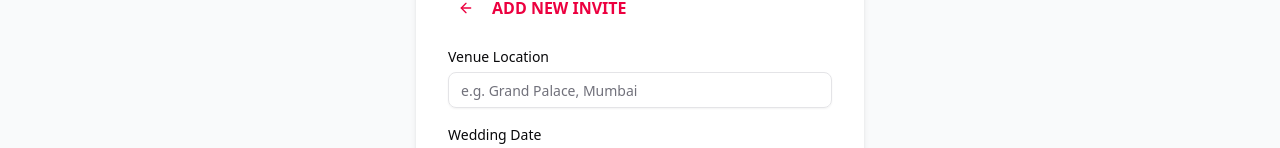
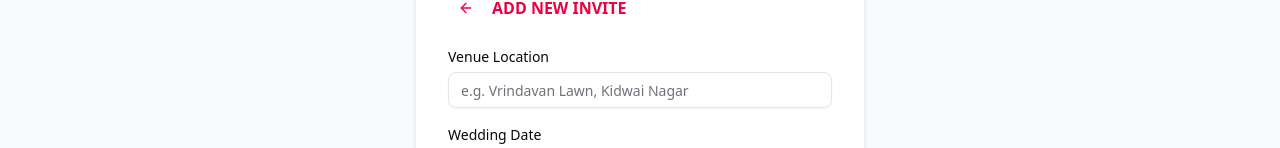
Before and after one commit to theadarsh1m/ShaadiCrasher, a React (Vite) app: page /create in a window 1280 px wide. Shown: the part 261-409 px from the top of the page. Built offline with nearby package versions, Linux system fonts and the light colour scheme; no server answers.

Commit message:
added date checks, toast for popups

```diff
--- a/package.json
+++ b/package.json
@@ -20,6 +20,7 @@
     "motion": "^12.23.24",
     "react": "^19.2.0",
     "react-dom": "^19.2.0",
+    "react-hot-toast": "^2.6.0",
     "react-router-dom": "^7.9.6",
     "tailwind-merge": "^3.4.0",
     "tailwindcss": "^4.1.17"
--- a/src/App.jsx
+++ b/src/App.jsx
@@ -1,6 +1,7 @@
 import React, { useEffect, useState } from "react";
 import { BrowserRouter as Router, Routes, Route } from "react-router-dom";
 import { Navigate } from "react-router-dom";
+import { Toaster } from "react-hot-toast";
 
 import Navbar from "./components/Navbar";
 import Hero from "./components/Hero";
@@ -11,7 +12,6 @@ import { useAuth } from "./context/AuthContext";
 import CreatePage from "./pages/CreatePage";
 
 export default function App() {
-
   const { user, loading } = useAuth(); // getting from authContext
 
   if (loading) {
@@ -43,6 +43,18 @@ export default function App() {
   return (
     <Router>
       <Navbar user={user} />
+      <Toaster
+        position="top-center"
+        reverseOrder={false}
+        toastOptions={{
+          duration: 4000,
+          style: {
+            background: "#f43f5e",
+            color: "white",
+            fontWeight: "bold",
+          },
+        }}
+      />
       <Routes>
         {/* if user show feed */}
         <Route path="/" element={user ? <Navigate to="/feed" /> : <Hero />} />
--- a/src/components/WeddingCard.jsx
+++ b/src/components/WeddingCard.jsx
@@ -8,6 +8,7 @@ import {
   CardTitle,
 } from "@/components/ui/card";
 import { Button } from "@/components/ui/button";
+import toast from "react-hot-toast";
 
 export default function WeddingCard({ invite }) {
   const { venue, date, imageUrl } = invite;
@@ -36,7 +37,7 @@ export default function WeddingCard({ invite }) {
       window.URL.revokeObjectURL(url);
     } catch (error) {
       console.error("Download failed:", error);
-      alert("Failed to download image. Please try again.");
+      toast.error("Failed to download Card. Please try again.");
     }
   };
 
--- a/src/pages/CreatePage.jsx
+++ b/src/pages/CreatePage.jsx
@@ -7,6 +7,7 @@ import { db, storage, auth } from "../firebase";
 import { Button } from "@/components/ui/button";
 import { Input } from "@/components/ui/input";
 import { Label } from "@/components/ui/label";
+import toast from 'react-hot-toast';
 
 export default function CreatePage() {
   const navigate = useNavigate();
@@ -49,12 +50,30 @@ export default function CreatePage() {
 
   const handleSubmit = async (e) => {
     e.preventDefault();
-    if (!file) return alert("Please upload an image!");
+    if (!file) return toast.error("Hold on Crashers! Even free food needs a ticket. Upload Card Image");
+
+    const formData = new FormData(e.target);
+
+    // Date check, should be from today to 1 month max
+    const dateString = formData.get("date");
+    const selectedDate = new Date(dateString);
+
+    const today = new Date();
+    today.setHours(0, 0, 0, 0);
+
+    const maxDate = new Date();
+    maxDate.setMonth(today.getMonth() + 1);
+
+    if (selectedDate < today) {
+      return toast.error("we can't crash weddings in the past!  Check wedding date");
+    }
+
+    if (selectedDate > maxDate) {
+      return toast.error("Too far away! We'll starve by then. Must be within 1 month");
+    }
 
     setLoading(true);
     try {
-      const formData = new FormData(e.target);
-
       const imageUrl = await uploadToCloudinary(file);
 
       await addDoc(collection(db, "invites"), {
@@ -62,12 +81,13 @@ export default function CreatePage() {
         date: formData.get("date"),
         imageUrl: imageUrl,
         userId: auth.currentUser.uid,
+        userName: auth.currentUser.displayName,
         createdAt: serverTimestamp(),
       });
       navigate("/feed");
     } catch (error) {
       console.error(error);
-      alert("Upload failed.");
+      toast.error("Upload failed.");
     } finally {
       setLoading(false);
     }
@@ -94,7 +114,7 @@ export default function CreatePage() {
             <Input
               name="venue"
               id="venue"
-              placeholder="e.g. Grand Palace, Mumbai"
+              placeholder="e.g. Vrindavan Lawn, Kidwai Nagar"
               required
               className="focus-visible:ring-rose-500"
             />
```
Also changed, not shown: 1 other file (tests, documents, lock files or other folders).
